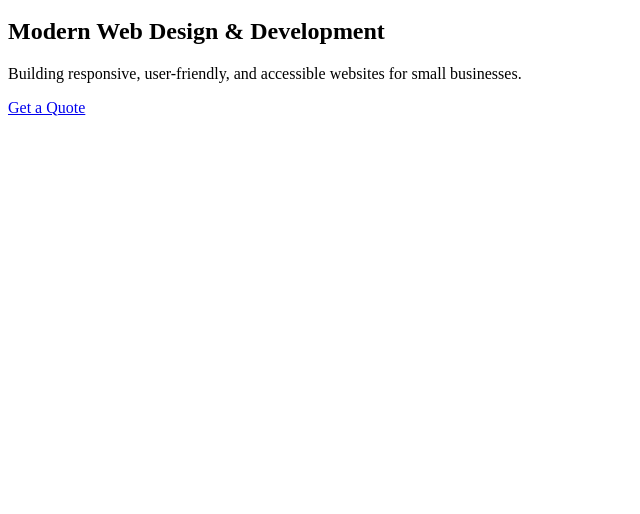
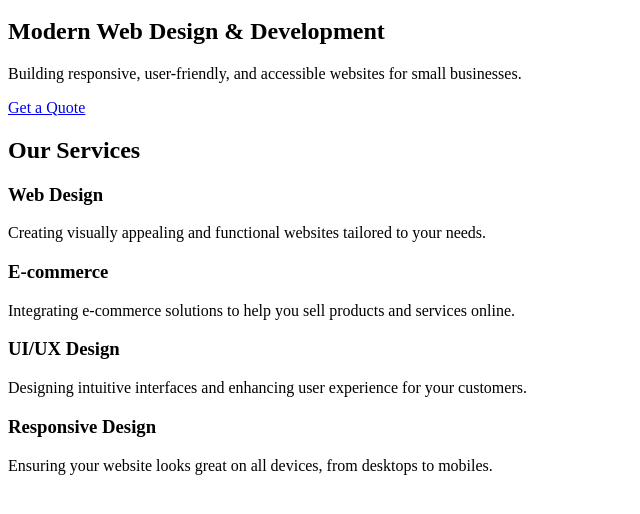
Before and after one commit to reuben-germain/nebuer-digital-web-solutions, a plain HTML site: page index.html in a window 1280 px wide. Shown: the part 154-668 px from the top of the page, without its empty margins (0-640 px from the left). Drawn offline with Linux system fonts and the light colour scheme.

Commit message:
made a services section

```diff
--- a/index.html
+++ b/index.html
@@ -29,6 +29,30 @@
                 <a href="#contact" class="cta-button">Get a Quote</a>
             </div>
         </section>
+
+        <section id="services" class="section-padding">
+            <div class="container">
+                <h2>Our Services</h2>
+                <div class="services-grid">
+                    <div class="service-item">
+                        <h3>Web Design</h3>
+                        <p>Creating visually appealing and functional websites tailored to your needs.</p>
+                    </div>
+                    <div class="service-item">
+                        <h3>E-commerce</h3>
+                        <p>Integrating e-commerce solutions to help you sell products and services online.</p>
+                    </div>
+                    <div class="service-item">
+                        <h3>UI/UX Design</h3>
+                        <p>Designing intuitive interfaces and enhancing user experience for your customers.</p>
+                    </div>
+                    <div class="service-item">
+                        <h3>Responsive Design</h3>
+                        <p>Ensuring your website looks great on all devices, from desktops to mobiles.</p>
+                    </div>
+                </div>
+            </div>
+        </section>
     </main>
 </body>
 </html>
```
